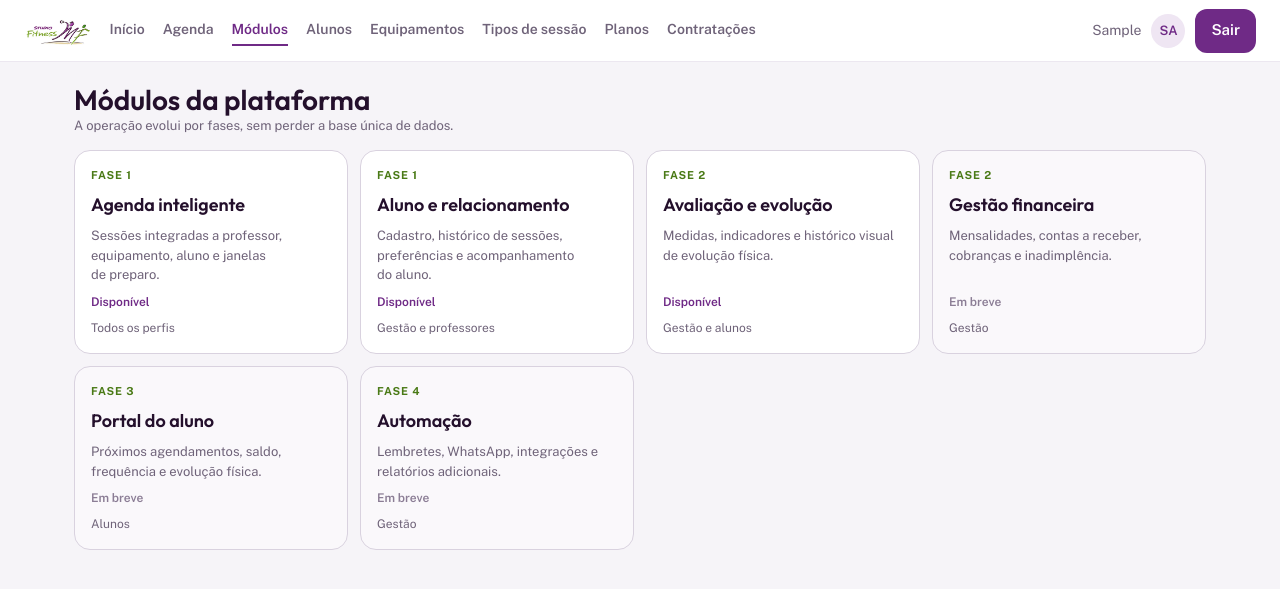
After one commit to Victormartinsilva/studio-fitness, a Django app: page /modulos/ in a window 1280 px wide. The commit adds this page. Shown: the top 589 px of the page. Run offline with Django 5.2, Linux system fonts and the light colour scheme; the visitor is signed in with stand-in values (Sample User, id 1).

Commit message:
feat(modulos): expõe roadmap por fases e libera aluno na própria evolução física
Co-authored-by: Copilot <223556219+Copilot@users.noreply.github.com>

```diff
--- /dev/null
+++ b/apps/modulos/catalogo.py
@@ -0,0 +1,64 @@
+from dataclasses import dataclass
+
+
+@dataclass(frozen=True)
+class Modulo:
+    slug: str
+    titulo: str
+    descricao: str
+    fase: int
+    publico: str
+    liberado: bool = False
+
+
+MODULOS = (
+    Modulo(
+        "agenda",
+        "Agenda inteligente",
+        "Sessões integradas a professor, equipamento, aluno e janelas de preparo.",
+        1,
+        "Todos os perfis",
+        True,
+    ),
+    Modulo(
+        "cadastros",
+        "Aluno e relacionamento",
+        "Cadastro, histórico de sessões, preferências e acompanhamento do aluno.",
+        1,
+        "Gestão e professores",
+        True,
+    ),
+    Modulo(
+        "avaliacoes",
+        "Avaliação e evolução",
+        "Medidas, indicadores e histórico visual de evolução física.",
+        2,
+        "Gestão e alunos",
+        True,
+    ),
+    Modulo(
+        "financeiro",
+        "Gestão financeira",
+        "Mensalidades, contas a receber, cobranças e inadimplência.",
+        2,
+        "Gestão",
+    ),
+    Modulo(
+        "portal-aluno",
+        "Portal do aluno",
+        "Próximos agendamentos, saldo, frequência e evolução física.",
+        3,
+        "Alunos",
+    ),
+    Modulo(
+        "automacao",
+        "Automação",
+        "Lembretes, WhatsApp, integrações e relatórios adicionais.",
+        4,
+        "Gestão",
+    ),
+)
+
+
+def obter_modulo(slug):
+    return next((modulo for modulo in MODULOS if modulo.slug == slug), None)
--- /dev/null
+++ b/apps/modulos/urls.py
@@ -0,0 +1,10 @@
+from django.urls import path
+
+from . import views
+
+app_name = "modulos"
+
+urlpatterns = [
+    path("", views.indice, name="indice"),
+    path("<slug:slug>/", views.detalhe, name="detalhe"),
+]
--- /dev/null
+++ b/apps/modulos/views.py
@@ -0,0 +1,35 @@
+from django.contrib.auth.decorators import login_required
+from django.http import Http404
+from django.shortcuts import render
+
+from .catalogo import MODULOS, obter_modulo
+
+
+@login_required
+def indice(request):
+    return render(
+        request,
+        "modulos/indice.html",
+        {
+            "modulos": MODULOS,
+            "pode_ver_previa": request.user.is_superuser,
+            "aba": "modulos",
+        },
+    )
+
+
+@login_required
+def detalhe(request, slug):
+    modulo = obter_modulo(slug)
+    if not modulo:
+        raise Http404("Módulo não encontrado.")
+
+    return render(
+        request,
+        "modulos/detalhe.html",
+        {
+            "modulo": modulo,
+            "pode_ver_previa": request.user.is_superuser,
+            "aba": "modulos",
+        },
+    )
--- a/config/settings.py
+++ b/config/settings.py
@@ -52,6 +52,7 @@ INSTALLED_APPS = [
     "apps.planos",
     "apps.agenda",
     "apps.avaliacoes",
+    "apps.modulos",
     "apps.painel",
 ]
 
--- a/config/urls.py
+++ b/config/urls.py
@@ -8,5 +8,6 @@ urlpatterns = [
     path("planos/", include("apps.planos.urls")),
     path("agenda/", include("apps.agenda.urls")),
     path("avaliacoes/", include("apps.avaliacoes.urls")),
+    path("modulos/", include("apps.modulos.urls")),
     path("", include("apps.painel.urls")),
 ]
--- a/static/css/app.css
+++ b/static/css/app.css
@@ -303,6 +303,26 @@ dialog.modal-cartao[open] {
 .grafico-evolucao .rotulo-eixo { font-size: 9px; fill: var(--ink-4); font-family: "Public Sans", sans-serif; }
 .grafico-evolucao .rotulo-valor { font-size: 10px; font-weight: 600; fill: var(--ink-2); font-family: "Public Sans", sans-serif; }
 
+/* ---------- módulos e roadmap ---------- */
+.modulos, .pilares { display: grid; grid-template-columns: repeat(auto-fit, minmax(220px, 1fr)); gap: 12px; }
+.modulo, .pilar {
+  min-height: 180px; padding: 16px; border: 1px solid var(--borda-forte);
+  border-radius: var(--r-lg); background: var(--superficie); color: var(--ink);
+  display: flex; flex-direction: column; align-items: flex-start; gap: 8px;
+}
+.modulo:hover { border-color: var(--roxo); color: var(--ink); box-shadow: 0 4px 14px rgba(46,18,56,.08); }
+.modulo h2 { margin: 0; }
+.modulo p { margin: 0; color: var(--ink-3); font-size: 13px; }
+.modulo.bloqueado, .pilar.bloqueado { background: #faf8fb; }
+.fase { color: var(--verde-texto); font-size: 11px; font-weight: 700; letter-spacing: .08em; text-transform: uppercase; }
+.status-modulo { margin-top: auto; font-size: 12px; font-weight: 600; color: var(--roxo); }
+.modulo.bloqueado .status-modulo { color: var(--ink-4); }
+.publico, .pilar > span:last-child { font-size: 12px; color: var(--ink-3); }
+.pilar { min-height: 128px; }
+.pilar strong { font-family: "Outfit", sans-serif; font-size: 16px; }
+.modulo-detalhe { max-width: 620px; }
+.modulo-detalhe h1 { margin: 0; }
+
 /* ---------- abas segmentadas ---------- */
 .abas { display: flex; background: #f2eef5; border-radius: var(--r-md); padding: 3px; }
 .abas a {
--- a/templates/base.html
+++ b/templates/base.html
@@ -22,6 +22,7 @@
         <nav class="nav-desktop">
             <a href="{% url 'painel:home' %}" class="{% if aba == 'inicio' %}ativo{% endif %}">Início</a>
             <a href="{% url 'agenda:minhas_sessoes' %}" class="{% if aba == 'agenda' %}ativo{% endif %}">Agenda</a>
+            <a href="{% url 'modulos:indice' %}" class="{% if aba == 'modulos' %}ativo{% endif %}">Módulos</a>
             {% if request.user.is_superuser or request.user.is_gestor %}
             <a href="{% url 'cadastros:alunos' %}" class="{% if aba == 'alunos' %}ativo{% endif %}">Alunos</a>
             <a href="{% url 'cadastros:equipamentos' %}" class="{% if aba == 'equipamentos' %}ativo{% endif %}">Equipamentos</a>
@@ -56,9 +57,10 @@
     </main>
 
     {% if request.user.is_authenticated %}
-    <nav class="tabs" style="grid-template-columns: repeat({% if request.user.is_superuser or request.user.is_gestor %}4{% else %}2{% endif %}, 1fr)">
+    <nav class="tabs" style="grid-template-columns: repeat({% if request.user.is_superuser or request.user.is_gestor %}5{% else %}3{% endif %}, 1fr)">
         <a href="{% url 'painel:home' %}" class="{% if aba == 'inicio' %}ativo{% endif %}">Início</a>
         <a href="{% url 'agenda:minhas_sessoes' %}" class="{% if aba == 'agenda' %}ativo{% endif %}">Agenda</a>
+        <a href="{% url 'modulos:indice' %}" class="{% if aba == 'modulos' %}ativo{% endif %}">Módulos</a>
         {% if request.user.is_superuser or request.user.is_gestor %}
         <a href="{% url 'cadastros:alunos' %}" class="{% if aba == 'alunos' %}ativo{% endif %}">Alunos</a>
         <a href="{% url 'planos:planos' %}" class="{% if aba == 'planos' or aba == 'contratacoes' %}ativo{% endif %}">Planos</a>
--- /dev/null
+++ b/templates/modulos/indice.html
@@ -0,0 +1,22 @@
+{% extends "base.html" %}
+{% block title %}Módulos — Studio Fitness{% endblock %}
+{% block content %}
+<div class="linha-titulo">
+    <div>
+        <h1>Módulos da plataforma</h1>
+        <p class="sub">A operação evolui por fases, sem perder a base única de dados.</p>
+    </div>
+</div>
+
+<div class="modulos">
+    {% for modulo in modulos %}
+    <a class="modulo {% if modulo.liberado %}liberado{% else %}bloqueado{% endif %}" href="{% url 'modulos:detalhe' modulo.slug %}">
+        <span class="fase">Fase {{ modulo.fase }}</span>
+        <h2>{{ modulo.titulo }}</h2>
+        <p>{{ modulo.descricao }}</p>
+        <span class="status-modulo">{% if modulo.liberado %}Disponível{% else %}Em breve{% endif %}</span>
+        <span class="publico">{{ modulo.publico }}</span>
+    </a>
+    {% endfor %}
+</div>
+{% endblock %}
```
Also changed, not shown: apps/avaliacoes/tests.py (+14 -0 lines), apps/avaliacoes/views.py (+17 -2 lines), apps/contas/management/commands/popular_demo.py (+6 -3 lines), apps/modulos/apps.py (added, +7 -0 lines), apps/modulos/tests.py (added, +37 -0 lines), templates/avaliacoes/evolucao.html (+5 -4 lines), templates/modulos/detalhe.html (added, +31 -0 lines), templates/painel/home.html (+14 -0 lines), apps/modulos/__init__.py (added).
